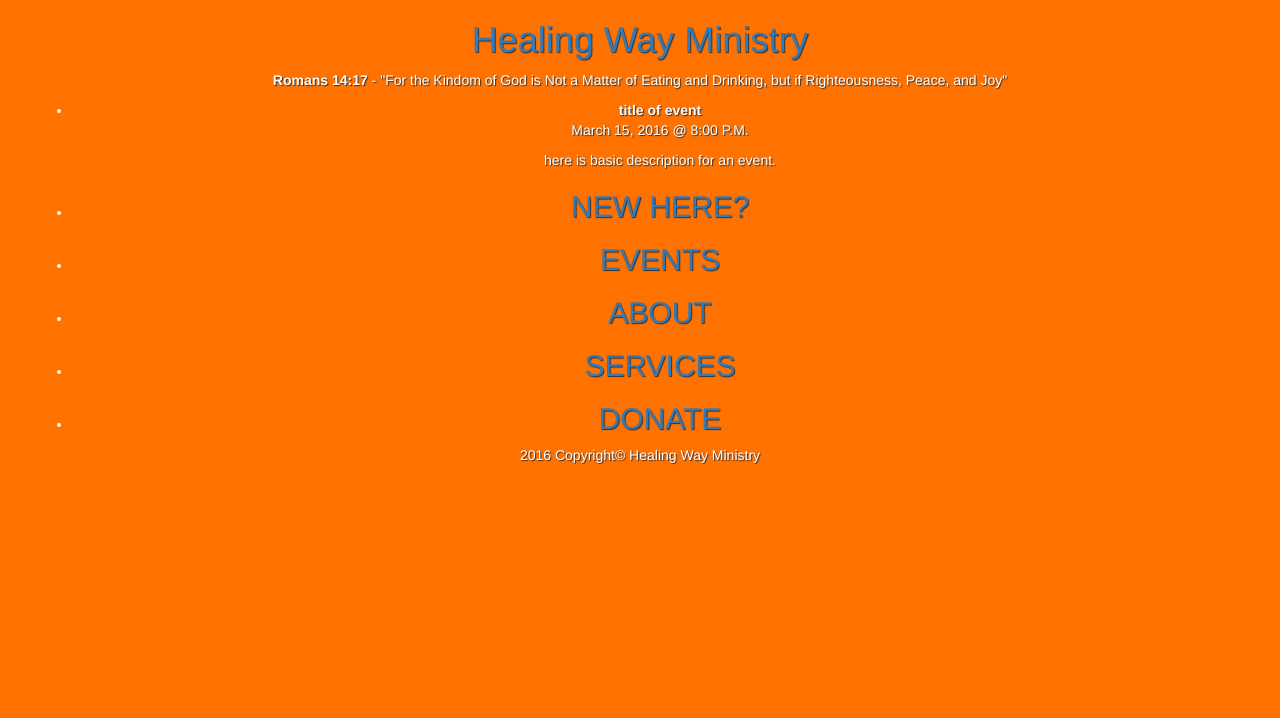
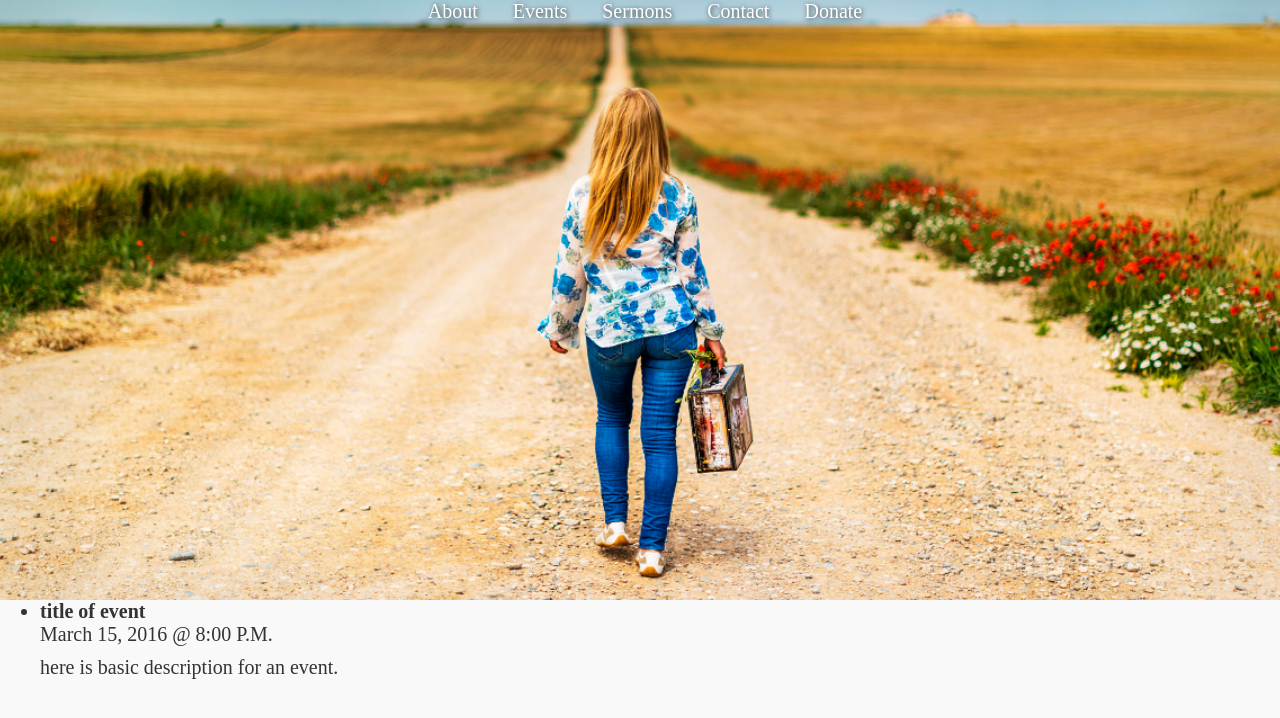
Before and after one commit to JWizerd/healing_way_ministry, a Jekyll site: the page built from index.html, in a window 1280 px wide. Shown: the top 718 px of the page. Built offline with Jekyll 4.4.1, drawn with Linux system fonts in a browser that asks for light colours; nearby versions of some CDN libraries; some web fonts are replaced.

Commit message:
created header section, updated readme, created some general css classes and reusables

```diff
--- /dev/null
+++ b/404.html
@@ -0,0 +1,5 @@
+---
+layout: default
+---
+
+<h1>OOPS. NO PAGE HERE.. SORRY...</h1>
--- a/_includes/footer.html
+++ b/_includes/footer.html
@@ -1,22 +1,4 @@
 <section id="footer">
 <footer>
-    <ul id="footer-nav">
-      <li>
-        <a href="{{site.baseurl}}/new-here.html"><h2>NEW HERE?</h2></a>
-      </li>
-      <li>
-        <a href="#"><h2>EVENTS</h2></a>
-        <!-- {% include events.html %} -->
-      </li>
-      <li>
-        <a href="#"><h2>ABOUT</h2></a>
-      </li>
-      <li>
-        <a href="#"><h2>SERVICES</h2></a>
-      </li>
-      <li>
-        <a href="#"><h2>DONATE</h2></a>
-      </li>
-    </ul>
-    <span id="copy">2016 Copyright&copy; Healing Way Ministry</span>
+
 </footer>
--- a/_includes/header.html
+++ b/_includes/header.html
@@ -1,18 +1,24 @@
-<header class="row {% if page.url == '/' %}home-image{% endif %}">
-    <div class="col-md-12 header">
-        <!-- <img id="menu-trigger" src="assets/images/hamburger.png" alt="Open menu"> -->
-        <a href="{{site.baseurl}}/"><h1 id="hw-title">Healing Way Ministry</h1></a>
-        <p id="verse"><strong>Romans 14:17</strong> - "For the Kindom of God is Not a Matter of Eating and Drinking, but if Righteousness, Peace, and Joy"</p>
-        <div class="header-content">
-            <!-- <nav>
-                <h2>Welcome!</h2>
-                <ul>
-                    <li><a title="blog posts" href="/blog">NEW HERE?</a></li>
-                    <li><a title="events" href="{{site.baseurl}}/events">EVENTS</a></li>
-                    <li><a title="blog posts" href="/about">ABOUT</a></li>
-                    <li><a title="blog posts" href="/sermons">SERMONS</a></li>
-                    <li><a title="blog posts" href="/donate">DONATE</a></li>
-                </ul>
-            </nav> -->
-        </div>
+<header class="container-fluid">
+    <div class="row">
+      <!-- <img id="menu-trigger" src="assets/images/hamburger.png" alt="Open menu"> -->
+      <nav>
+        <ul>
+          <li>
+            <a href="#about" class="shadow-text">About</a>
+          </li>
+          <li>
+            <a href="#events" class="shadow-text">Events</a>
+          </li>
+          <li>
+            <a href="#sermons" class="shadow-text">Sermons</a>
+          </li>
+          <li>
+            <a href="#contact" class="shadow-text">Contact</a>
+          </li>
+          <li>
+            <a href="#contact" class="shadow-text">Donate</a>
+          </li>
+        </ul>
+      </nav>
+    </div>
 </header>
--- a/assets/css/main.scss
+++ b/assets/css/main.scss
@@ -2,16 +2,127 @@
 ---
 @charset "utf-8";
 @import "bootstrap";
+@import 'https://fonts.googleapis.com/css?family=Droid+Serif:400,400i,700';
 
-$pumpkin: #ff7200;
+/* Navigation: Simple cmd+f and enter section title (i.e GENERAL) to jump to section you would like to edit.
 
-body, .jumbotron {
-  background-color: $pumpkin;
+- GENERAL
+- HEADER
+  - header navigation
+- HERO
+- ABOUT
+- EVENTS
+  - google calendar
+- SERMONS
+  - soundcloud media player
+= CONTACT
+  - form
+= DONATE
+= MEDIA QUERIES
+  - header
+*/
+
+/* ====================
+GENERAL: default styles, typography and reusable css classes
+==================== */
+
+body {
+  font: 400 20px "Droid Serif", serif;
+  background-color: #f9f9f9;
+}
+
+a {
+  -webkit-transition: ease .3s;
+  -moz-transition: ease .3s;
+  transition: ease .3s;
+}
+
+a:hover {
+  -webkit-transition: ease-out .3s;
+  -moz-transition: ease-out .3s;
+  transition: ease-out .3s;
+  color: #c71a00;
+  text-decoration: none;
+}
+
+.transition-in {
+  -webkit-transition: ease .3s;
+  -moz-transition: ease .3s;
+  transition: ease .3s;
+}
+
+.transition-out {
+  -webkit-transition: ease-out .3s;
+  -moz-transition: ease-out .3s;
+  transition: ease-out .3s;
+}
+
+.shadow-text {
+  -webkit-text-shadow: 1px 1px 5px #333;
+  -moz-text-shadow: 1px 1px 5px #333;
+  text-shadow: 1px 1px 5px #333;
+}
+/* ====================
+HEADER
+==================== */
+
+header {
+  background: url('../images/header.png') center 80% no-repeat;
+  background-size: cover;
+  width: 100%;
+  height: 400px;
+}
+
+nav {
+  width: 100%;
   text-align: center;
-  color: white;
-  -webkit-text-shadow: 1px 1px 1px #333;
-  -moz-text-shadow: 1px 1px 1px #333;
-  text-shadow: 1px 1px 1px #333;
-  width: 95%;
-  margin: 0 auto;
 }
+
+nav ul li {
+  list-style: none;
+  display: inline;
+  margin-right: 30px;
+}
+
+nav ul li a {
+  color: #fff;
+}
+
+/* header navigation */
+
+/* ====================
+HERO: healing way ministry title and scipture
+==================== */
+
+/* ====================
+ABOUT
+==================== */
+
+/* ====================
+EVENTS: upcoming events. IMPORTANT! read bootstrap docs about .row and .col css classes https://getbootstrap.com/css/#grid to understand structuring of this section. Failure to do so will break the layout!
+==================== */
+
+/* ====================
+SERMONS
+==================== */
+
+/* ====================
+CONTACT
+==================== */
+
+/* ====================
+DONATE
+==================== */
+
+/* ====================
+MEDIA QUERIES
+==================== */
+
+/* header */
+
+@media screen and (min-width: 1100px) {
+  header {
+    height: 600px;
+    max-height: 600px;
+  }
+}
```
Also changed, not shown: README.md, assets/images/header.png (added), 5 other files.
